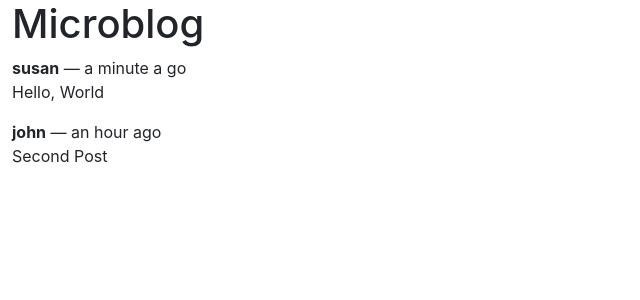
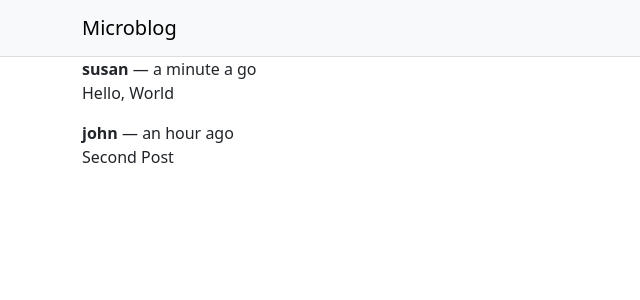
Before and after one commit to Hjordt98/react-microblog, a React (Create React App) app: page / in a window 1280 px wide. Shown: the top 300 px of the page, without its empty margins (0-640 px from the left). Built offline with nearby package versions, Linux system fonts and the light colour scheme.

Commit message:
ch_3_adding_a_header_component

```diff
--- a/src/App.js
+++ b/src/App.js
@@ -1,4 +1,5 @@
 import Container from 'react-bootstrap/Container';
+import Header from './components/Header';
 
 export default function App() {
   const posts = [
@@ -22,7 +23,8 @@
 
   return(
       <Container fluid className='App'>
-        <h1>Microblog</h1>
+        <Header/>
+        <Container>
           {posts.length === 0 ?
             <p>There are no blog postsd</p>
           :
@@ -37,5 +39,6 @@
             })
           }
         </Container>
+    </Container>
    );
 }
--- /dev/null
+++ b/src/components/Header.js
@@ -0,0 +1,12 @@
+import Navbar from 'react-bootstrap/Navbar'
+import Container from 'react-bootstrap/Container'
+
+export default function Header(){
+    return(
+        <Navbar bg="light" className="Header">
+            <Container>
+                <Navbar.Brand>Microblog</Navbar.Brand>
+            </Container>
+        </Navbar>
+    );
+}
--- a/src/index.css
+++ b/src/index.css
@@ -1,13 +1,7 @@
-body {
-  margin: 0;
-  font-family: -apple-system, BlinkMacSystemFont, 'Segoe UI', 'Roboto', 'Oxygen',
-    'Ubuntu', 'Cantarell', 'Fira Sans', 'Droid Sans', 'Helvetica Neue',
-    sans-serif;
-  -webkit-font-smoothing: antialiased;
-  -moz-osx-font-smoothing: grayscale;
+.App{
+  padding: 0;
 }
 
-code {
-  font-family: source-code-pro, Menlo, Monaco, Consolas, 'Courier New',
-    monospace;
+.Header {
+border-bottom: 1px solid #ddd;
 }
```
Lines whose indentation alone changed are shown as unchanged.
